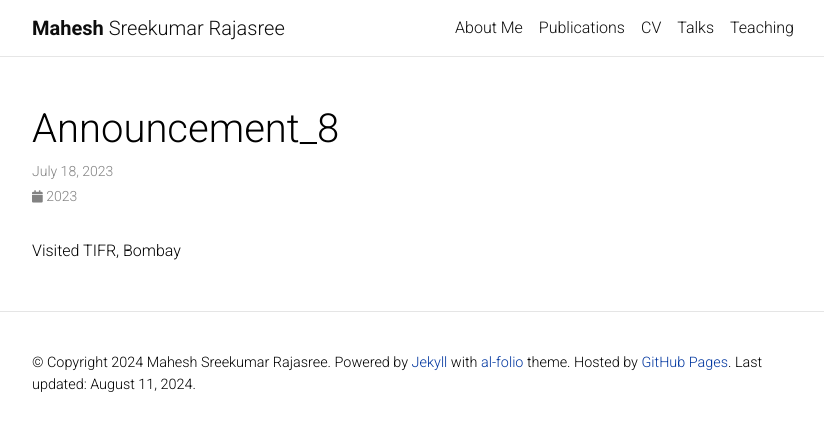
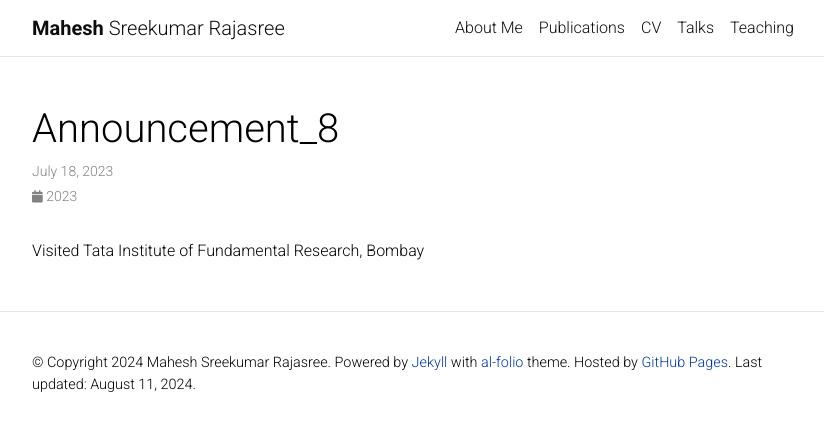
Before and after one commit to Mahe94/mahe94.github.io, a Jekyll site: the page built from _news/announcement_8.md, in a window 1280 px wide. Shown: the top 431 px of the page, without its empty margins (223-1047 px from the left). Built offline with Jekyll 4.4.1, drawn with Linux system fonts in a browser that asks for light colours; comment, search, counter and statistics services are not loaded; a style sheet for code colours, icons or effects is not loaded.

Commit message:
Update announcement_8.md

```diff
--- a/_news/announcement_8.md
+++ b/_news/announcement_8.md
@@ -5,4 +5,4 @@ inline: true
 related_posts: false
 ---
 
-Visited TIFR, Bombay
+Visited <a herf="https://www.tifr.res.in/">Tata Institute of Fundamental Research</a>, Bombay
```
